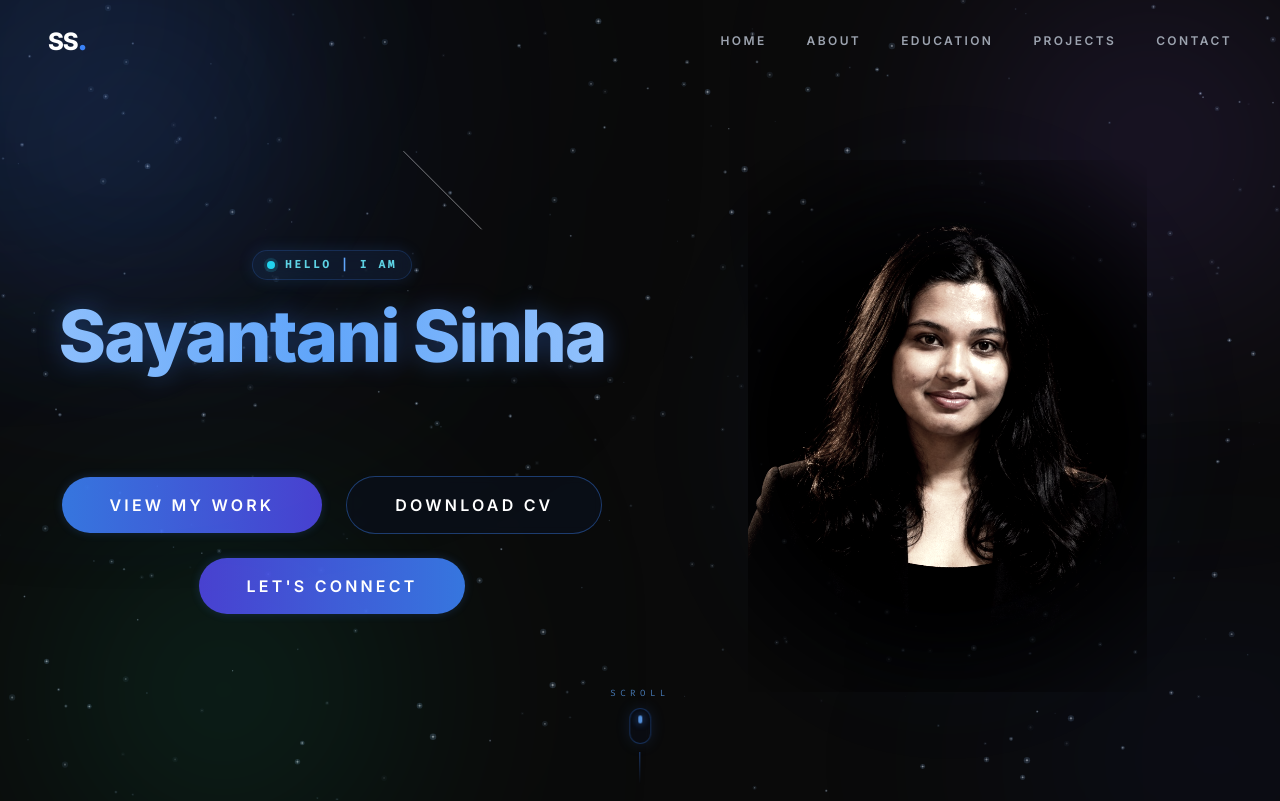
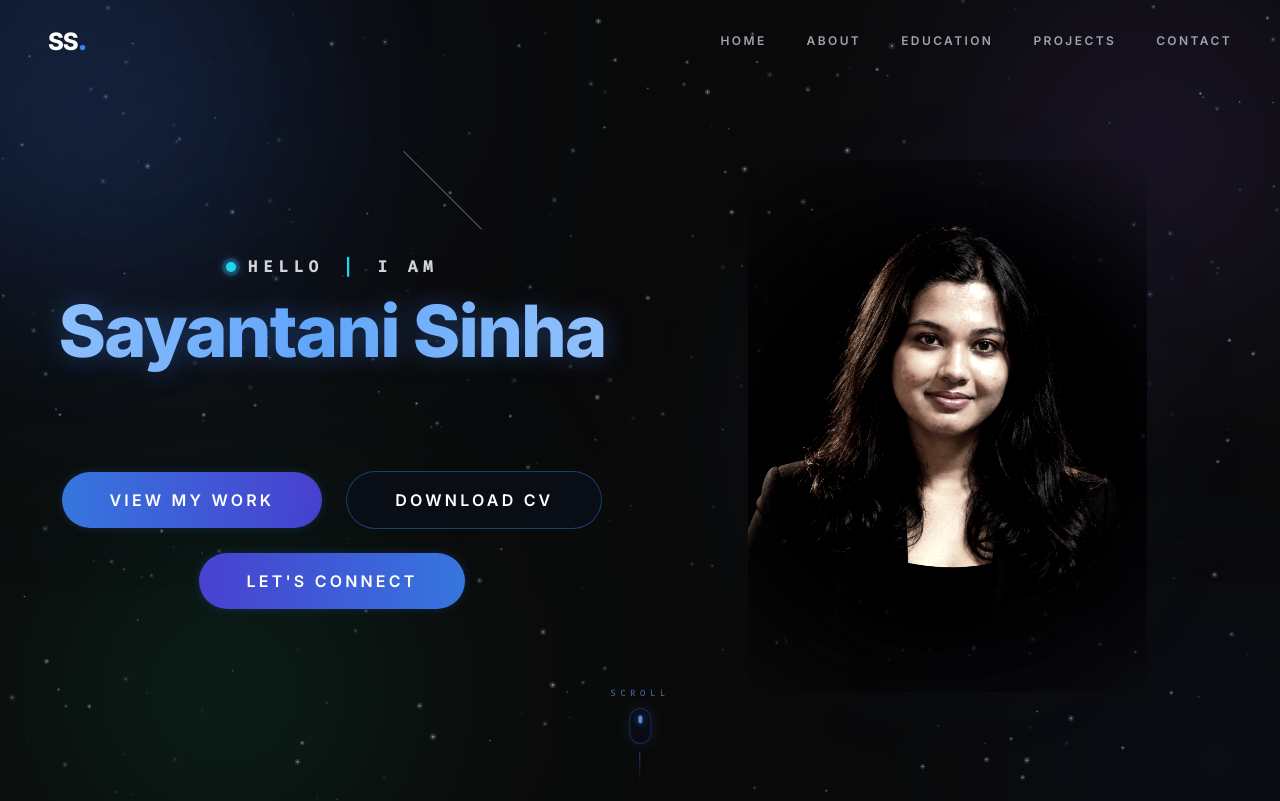
Before and after one commit to sayantani071/sayantani-portfolio, a React (Vite) app: page / in a window 1280 px wide. Shown: the top 801 px of the page. Built offline with nearby package versions, Linux system fonts and the light colour scheme.

Commit message:
style(hero): remove box around HELLO | I AM and make typography larger

```diff
--- a/src/components/Hero.jsx
+++ b/src/components/Hero.jsx
@@ -36,15 +36,15 @@ const Hero = () => {
               initial={{ opacity: 0, y: 15 }}
               animate={{ opacity: 1, y: 0 }}
               transition={{ duration: 0.6, delay: 0.1, ease: [0.16, 1, 0.3, 1] }}
-              className="inline-flex items-center gap-2.5 px-3.5 py-1.5 rounded-full bg-blue-500/10 border border-blue-500/20 mb-5 backdrop-blur-md shadow-[0_0_15px_rgba(59,130,246,0.15)]"
+              className="flex items-center justify-center gap-3 mb-4"
             >
-              <span className="relative flex h-2 w-2">
+              <span className="relative flex h-2.5 w-2.5">
                 <span className="animate-ping absolute inline-flex h-full w-full rounded-full bg-cyan-400 opacity-75"></span>
-                <span className="relative inline-flex rounded-full h-2 w-2 bg-cyan-400"></span>
+                <span className="relative inline-flex rounded-full h-2.5 w-2.5 bg-cyan-400 shadow-[0_0_10px_#38bdf8]"></span>
               </span>
-              <span className="text-cyan-300/90 font-mono tracking-[0.25em] text-[11px] font-semibold uppercase">
-                HELLO <span className="text-blue-400">|</span> I AM
-              </span>
+              <p className="text-gray-300 font-mono tracking-[0.35em] text-sm md:text-base font-semibold uppercase">
+                HELLO <span className="text-cyan-400 font-bold mx-1">|</span> I AM
+              </p>
             </motion.div>
 
             <motion.h1
```
